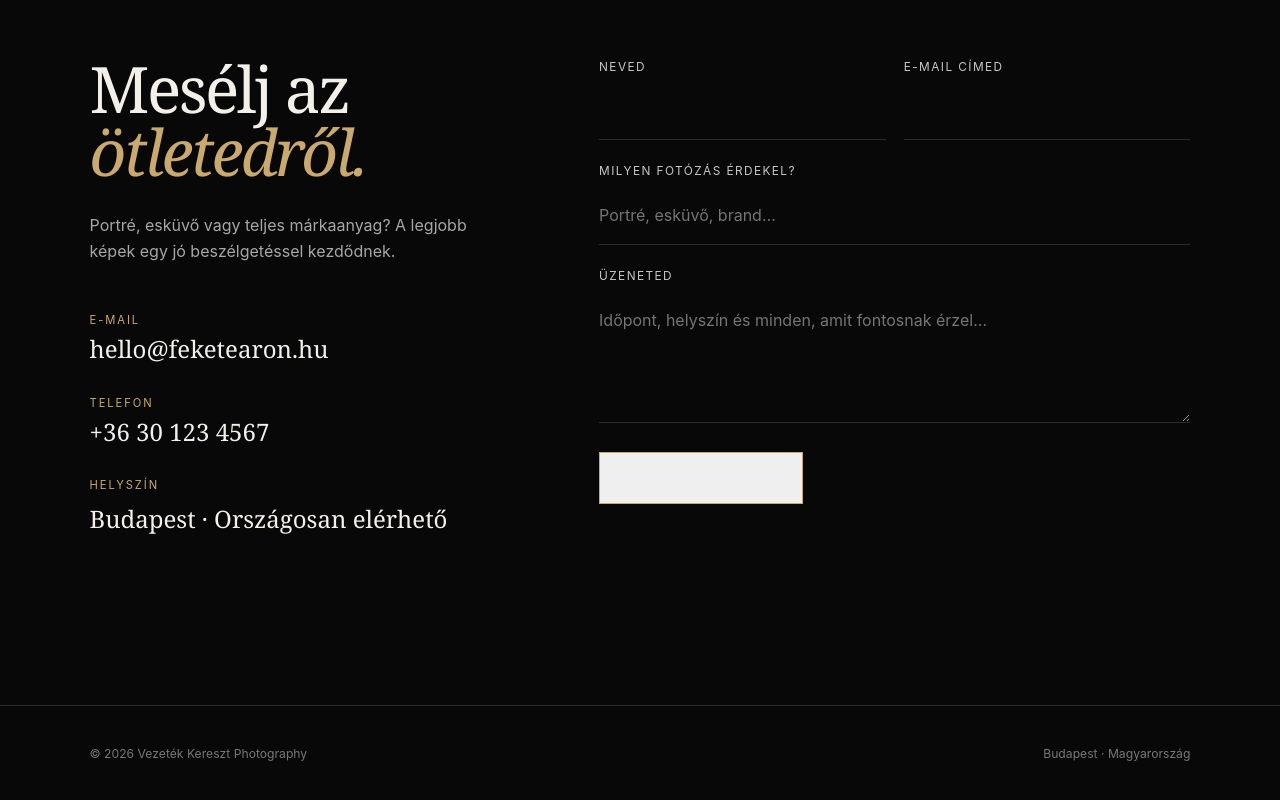
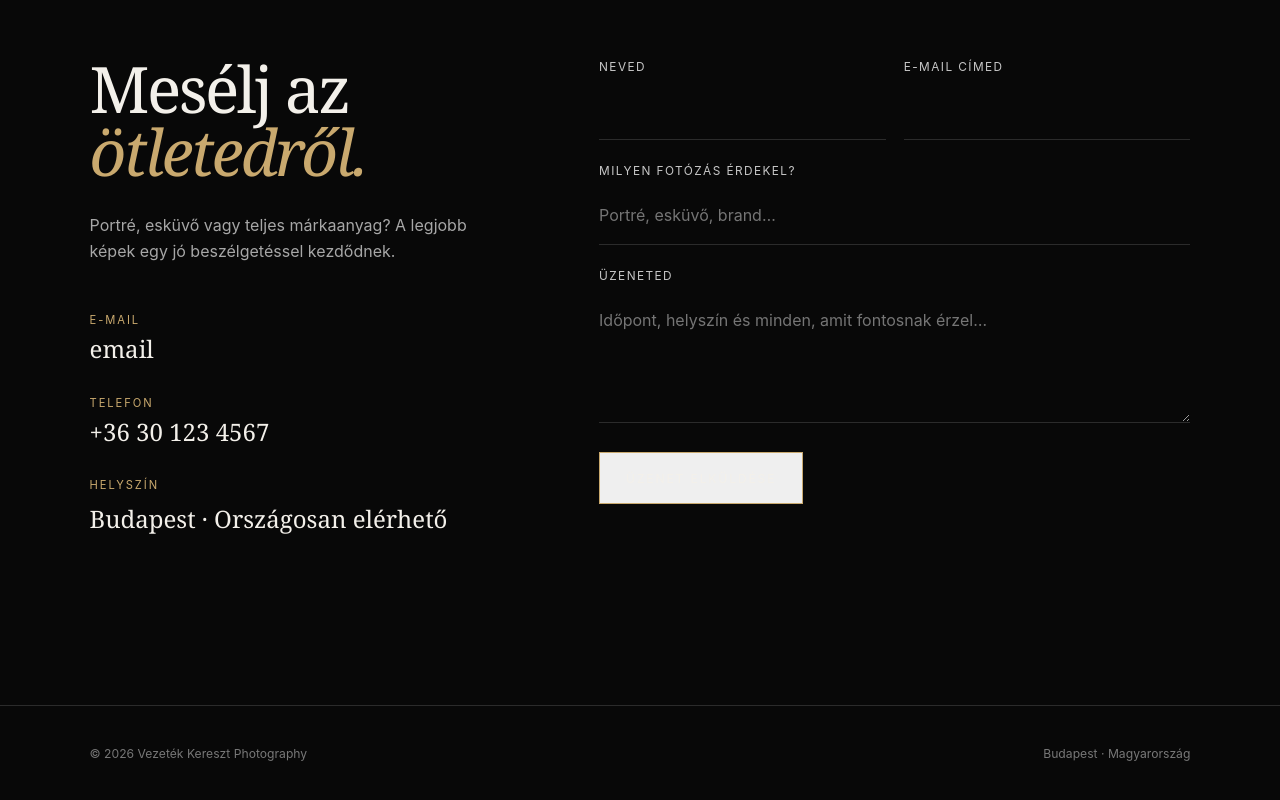
Before and after one commit to Bazs010/fekete-fotos-portfolio-mvp, a plain HTML site: page docs/contact.html in a window 1280 px wide. Shown: the part 667-1467 px from the top of the page. Drawn offline with Linux system fonts and the light colour scheme.

Commit message:
Update contact email in contact.html

```diff
--- a/docs/contact.html
+++ b/docs/contact.html
@@ -22,7 +22,7 @@
       <div class="contact-copy reveal">
         <h2>Mesélj az<br><em>ötletedről.</em></h2>
         <p>Portré, esküvő vagy teljes márkaanyag? A legjobb képek egy jó beszélgetéssel kezdődnek.</p>
-        <div class="contact-detail"><span>E-mail</span><a href="mailto:hello@feketearon.hu">hello@feketearon.hu</a></div>
+        <div class="contact-detail"><span>E-mail</span><a href="mailto:email">email</a></div>
         <div class="contact-detail"><span>Telefon</span><a href="tel:+36301234567">+36 30 123 4567</a></div>
         <div class="contact-detail"><span>Helyszín</span><p>Budapest · Országosan elérhető</p></div>
       </div>
```
